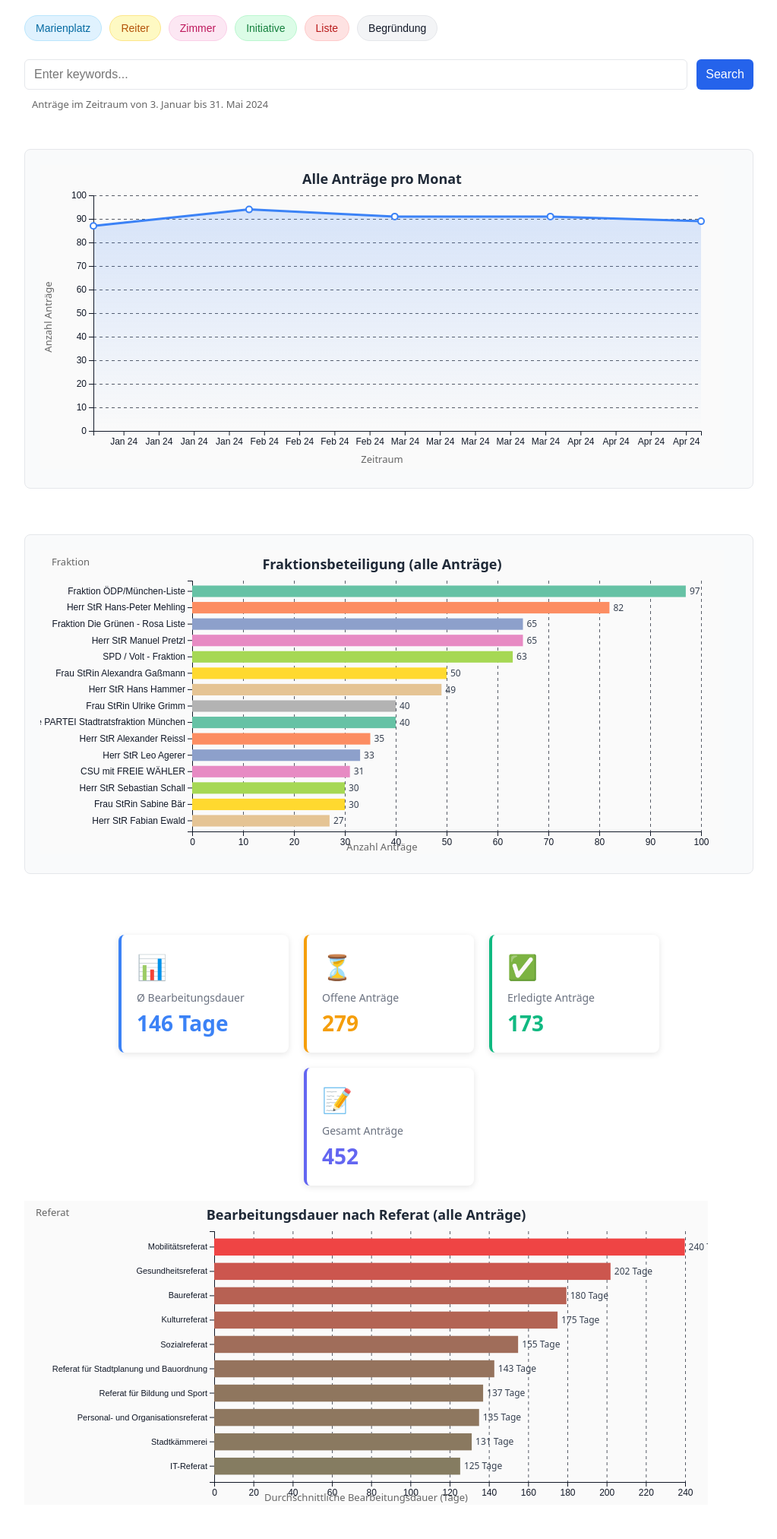
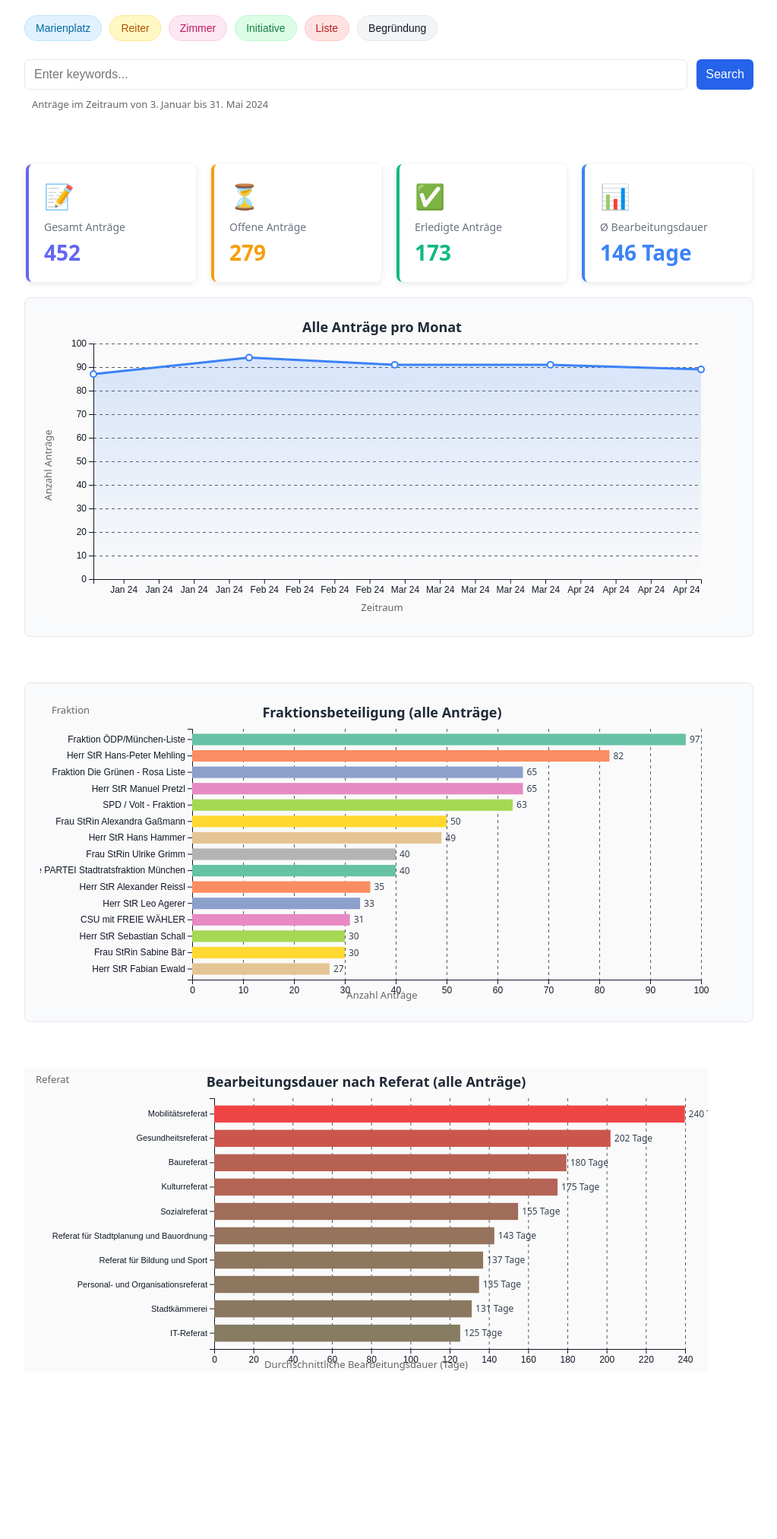
Before and after one commit to tobiaspffl/RIS_analytics, a Flask app: page / in a window 1280 px wide. Shown: the part 378-2403 px from the top of the page at 76% size, without its empty margins (128-1151 px from the left). After the commit the page ends 2181 px from the top, so only its background shows below. Run offline with Flask 3, Linux system fonts and the light colour scheme.

Commit message:
changed kpi viz

```diff
--- a/ratsinfo_crawler/static/js-viz/visualize.js
+++ b/ratsinfo_crawler/static/js-viz/visualize.js
@@ -601,7 +601,7 @@ export function renderKPICards(metrics, selector, options = {}) {
 
   // Create KPI cards container
   const cardsContainer = document.createElement("div");
-  cardsContainer.style.cssText = "display: flex; gap: 20px; flex-wrap: wrap; padding: 20px; justify-content: center;";
+  cardsContainer.style.cssText = "display: flex; gap: 20px; flex-wrap: nowrap; padding: 20px; justify-content: center;";
 
   // KPI 1: Average processing time
   const avgCard = createKPICard(
@@ -635,10 +635,11 @@ export function renderKPICards(metrics, selector, options = {}) {
     "📝"
   );
 
-  cardsContainer.appendChild(avgCard);
+  // Append in order: Total, Open, Closed, Average
+  cardsContainer.appendChild(totalCard);
   cardsContainer.appendChild(openCard);
   cardsContainer.appendChild(closedCard);
-  cardsContainer.appendChild(totalCard);
+  cardsContainer.appendChild(avgCard);
 
   // Add title if searchTerm provided
   if (searchTerm) {
--- a/ratsinfo_crawler/templates/index.html
+++ b/ratsinfo_crawler/templates/index.html
@@ -46,12 +46,13 @@
 
     <!-- D3 visualizations will be rendered here -->
     <div id="visualization">
+      <div id="viz-kpi"></div>
+
       <div id="viz-trend" class="viz-container"></div>
       <div id="viz-fraktionen" class="viz-container"></div>
       <div id="viz-fraktionen-share" class="viz-container"></div>
       <div id="viz-topdocs" class="viz-container"></div>
 
-      <div id="viz-kpi"></div>
       <div id="viz-metrics-chart"></div>
     </div>
 
```
